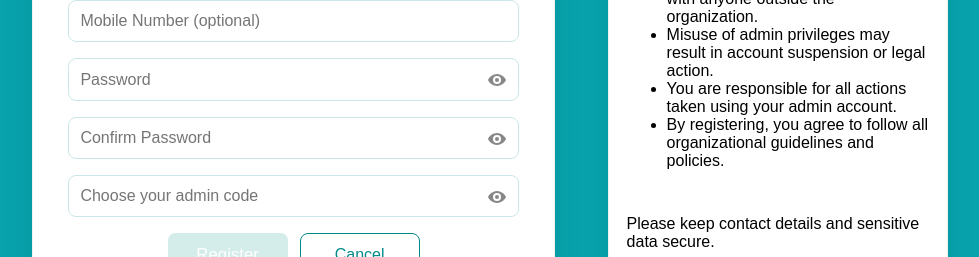
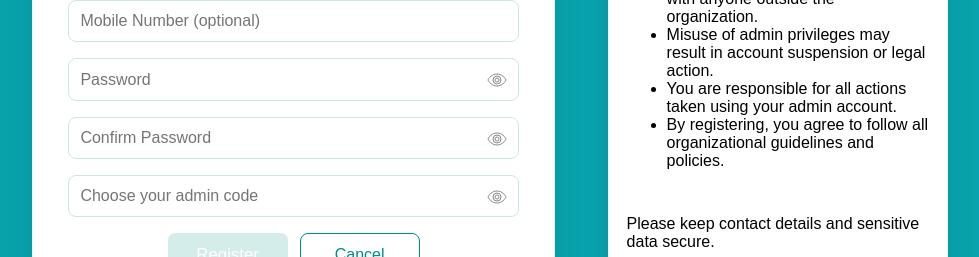
Before and after one commit to Noble636/DailyVotion, a React (Create React App) app: page /adminregister in a window 1280 px wide. Shown: the part 372-629 px from the top of the page, without its empty margins (150-1129 px from the left). Built offline with nearby package versions, Linux system fonts and the light colour scheme.

Commit message:
Initial commit

```diff
--- a/src/components/Admin/ManageUser.js
+++ b/src/components/Admin/ManageUser.js
@@ -9,7 +9,6 @@ function Popup({ message, onOk, onCancel, okText = "OK", cancelText = "Cancel" }
       <div className="manageuser-popup-box">
         <div style={{ marginBottom: "1rem" }}>{message}</div>
         <div style={{ display: "flex", gap: "1rem", justifyContent: "flex-end" }}>
-          <button onClick={onCancel}>{cancelText}</button>
           <button onClick={onOk}>{okText}</button>
         </div>
       </div>
--- a/src/css/Admin/Adminregister.css
+++ b/src/css/Admin/Adminregister.css
@@ -228,6 +228,7 @@
   margin-bottom: 0;
 }
 
+
 .adminregister-eye {
   position: absolute;
   right: 12px;
@@ -238,13 +239,26 @@
   background: transparent;
   border: none;
   padding: 0;
+  color: #888;
+  display: flex;
+  align-items: center;
+  justify-content: center;
+  transition: color 0.2s;
 }
 
-.adminregister-eye svg { display: block; width: 20px; height: 20px; }
+.adminregister-eye:hover {
+  color: #008b8b;
+}
+
+.adminregister-eye svg {
+  display: block;
+  width: 20px;
+  height: 20px;
+}
 .adminregister-eye svg path,
 .adminregister-eye svg circle {
-  fill: currentColor;
-  stroke: none;
+  stroke: #888;
+  fill: none;
 }
 
 .adminregister-forgot {
```
